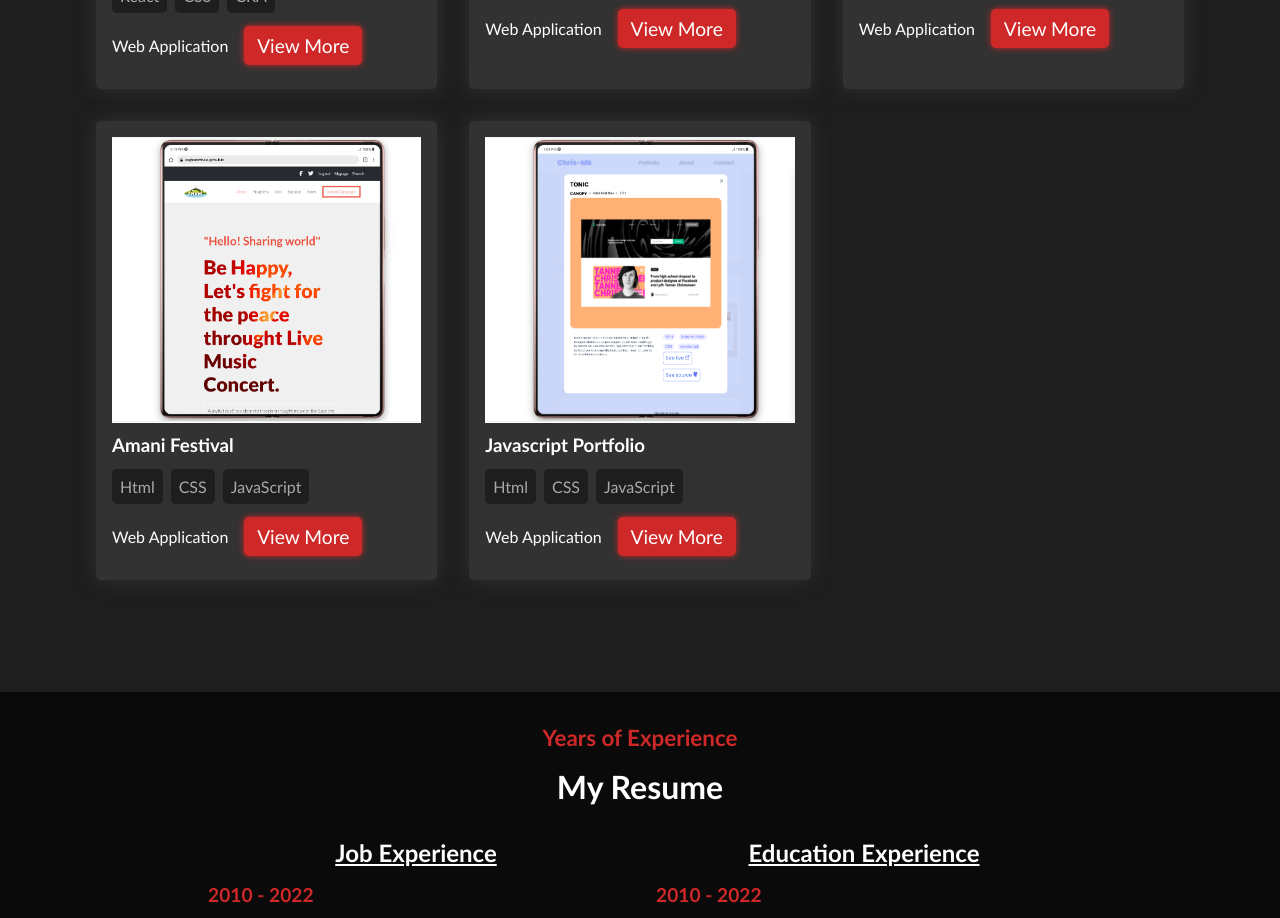
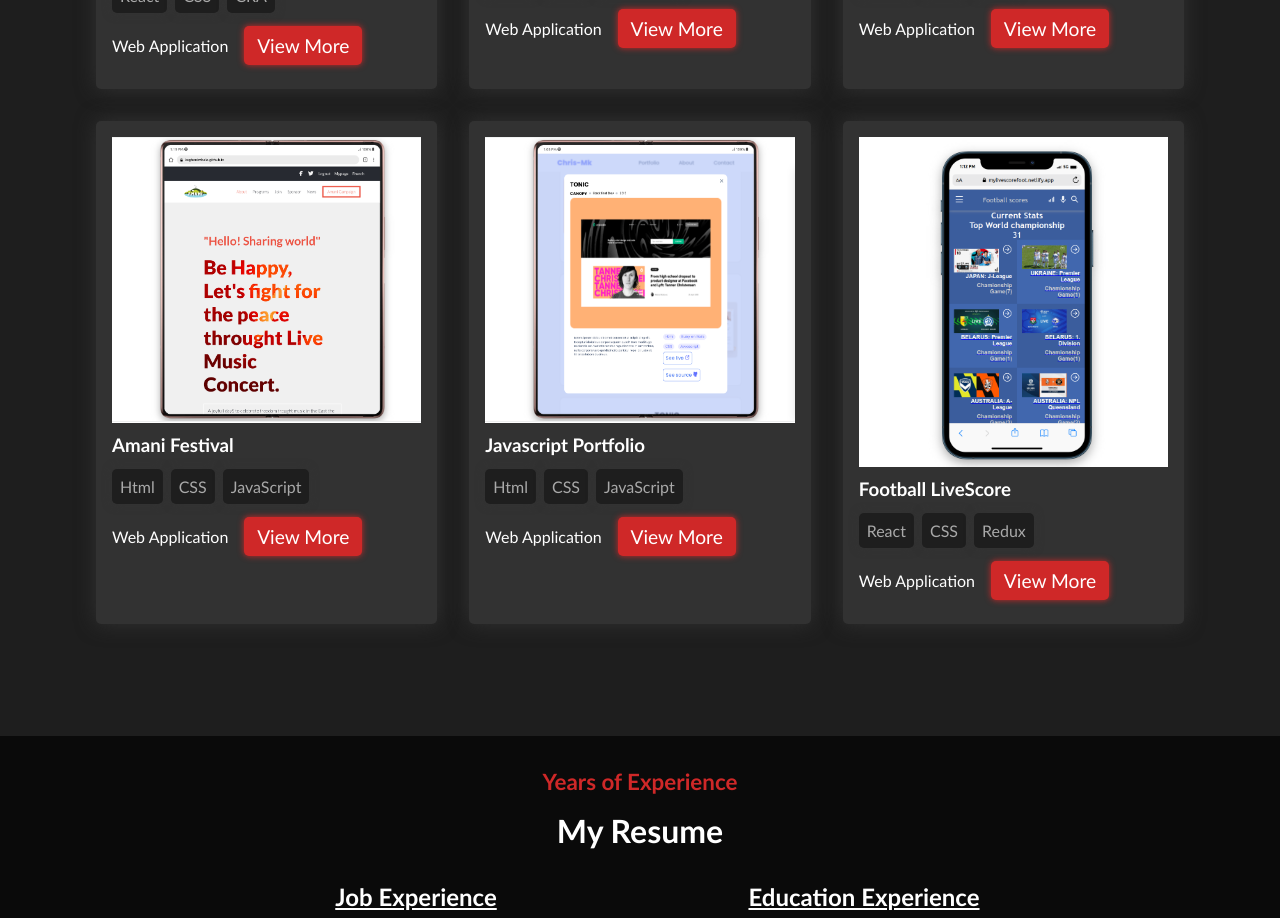
Before and after one commit to Kaghenimbale/Chris-mk34, a React (Create React App) app: page / in a window 1280 px wide. Shown: the part 2480-3398 px from the top of the page. Built offline with nearby package versions, Linux system fonts and the light colour scheme.

Commit message:
Add live score project

```diff
--- a/src/components/Projects/Projects.jsx
+++ b/src/components/Projects/Projects.jsx
@@ -5,6 +5,7 @@ import festival from '../../images/Festival.png';
 import jsportfolio from '../../images/JsPortfolio.png';
 import reacttodo from '../../images/ReactTodoList.png';
 import jstodo from '../../images/VanillaJsTodoList.png';
+import livescore from '../../images/livescore.png'
 import ProjectDetail from './ProjectDetail';
 
 export const projects = [
@@ -52,6 +53,15 @@ export const projects = [
     type: 'Web Application',
     source: 'https://github.com/Kaghenimbale/my-portfolio.git',
     liveDemo: 'https://kaghenimbale.github.io/my-portfolio/',
+  },
+  {
+    id: 6,
+    title: 'Football LiveScore',
+    technologies: ['React', 'CSS', 'Redux'],
+    image: `${livescore}`,
+    type: 'Web Application',
+    source: 'https://github.com/Kaghenimbale/metrics-webapp.git',
+    liveDemo: 'https://mylivescorefoot.netlify.app/',
   },
 ];
 
```
Also changed, not shown: src/images/livescore.png (added).
